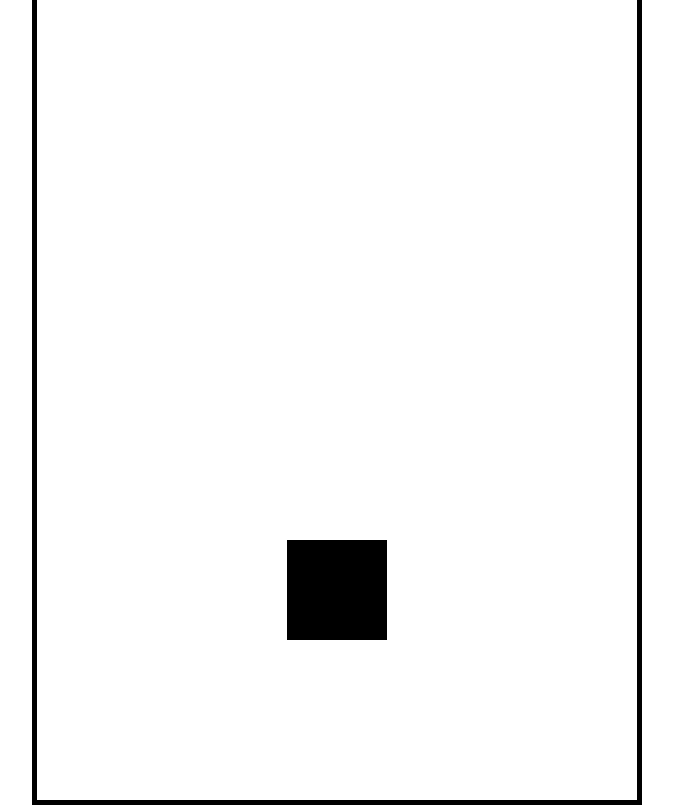
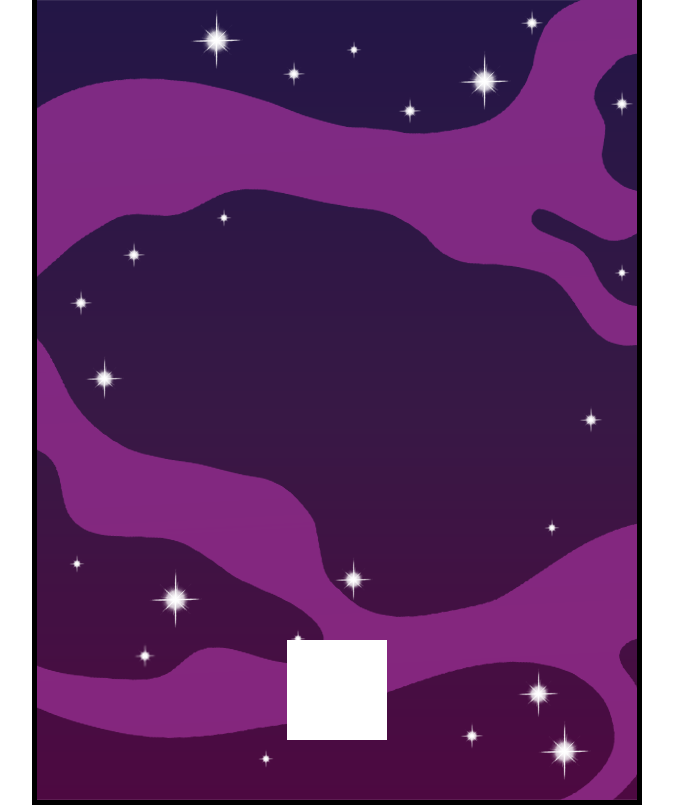
Before and after one commit to LukaDudauri7/Aliens-Game, a plain HTML site: page index.html in a window 1280 px wide. Shown: the whole page, without its empty margins (303-976 px from the left). Drawn offline with Linux system fonts and the light colour scheme.

Commit message:
add background

```diff
--- a/script.js
+++ b/script.js
@@ -4,7 +4,7 @@ class Player {
         this.width = 100;
         this.height = 100;
         this.x = this.game.width * 0.5 - this.width * 0.5;
-        this.y = this.game.height * 0.8 - this.height;
+        this.y = this.game.height * 0.8;
         this.speed = 20;
     }
     draw(context) {
@@ -106,6 +106,7 @@ window.addEventListener('load', function () {
     const ctx = canvas.getContext('2d');
     canvas.width = 600;
     canvas.height = 800;
+    ctx.fillStyle = 'white';
 
     const game = new Game(canvas)
 
--- a/style.css
+++ b/style.css
@@ -4,4 +4,5 @@
     top: 50%;
     left: 50%;
     translate: -50% -50%;
+    background: url(background.png);
 }
```
Also changed, not shown: background.png (added).
